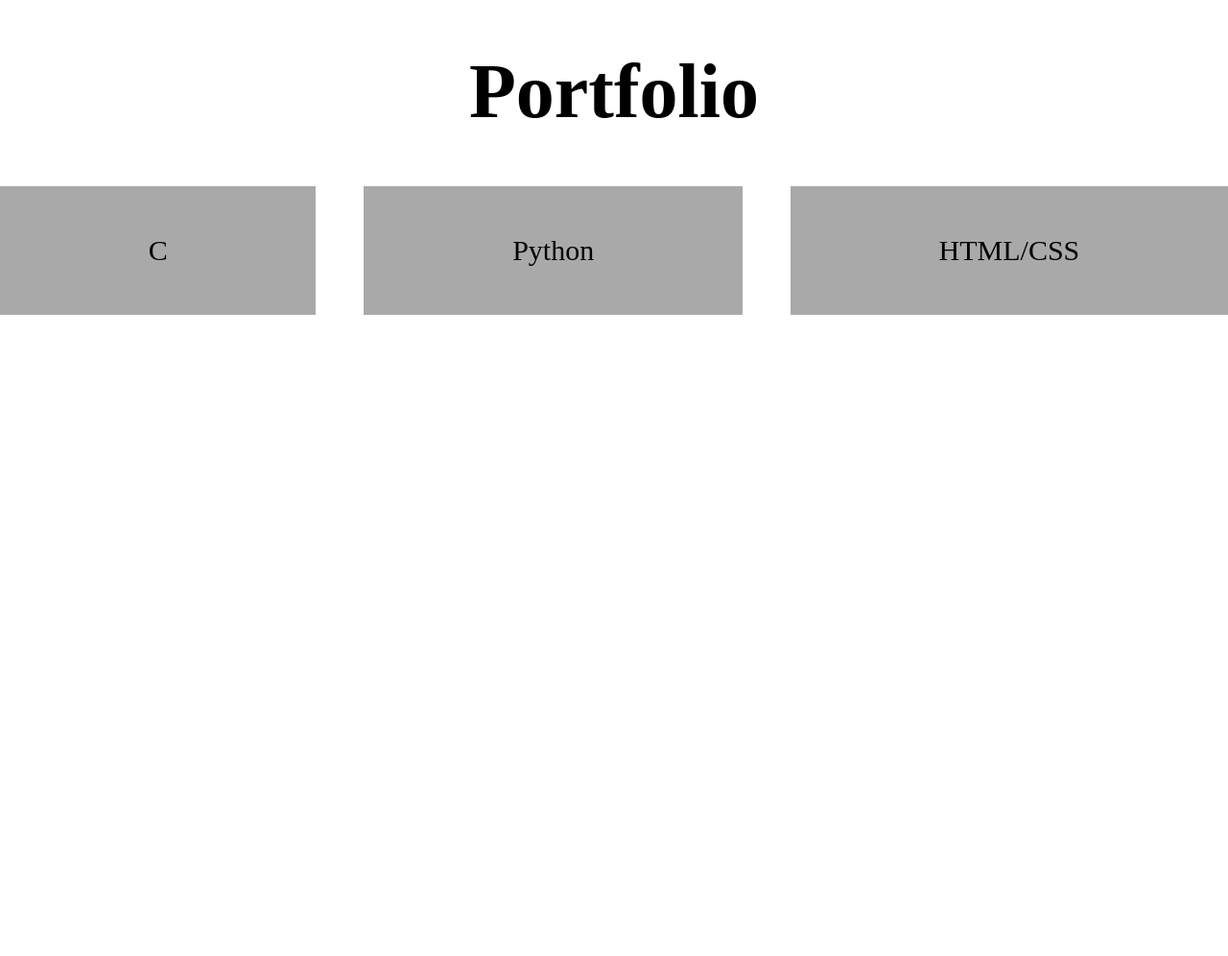
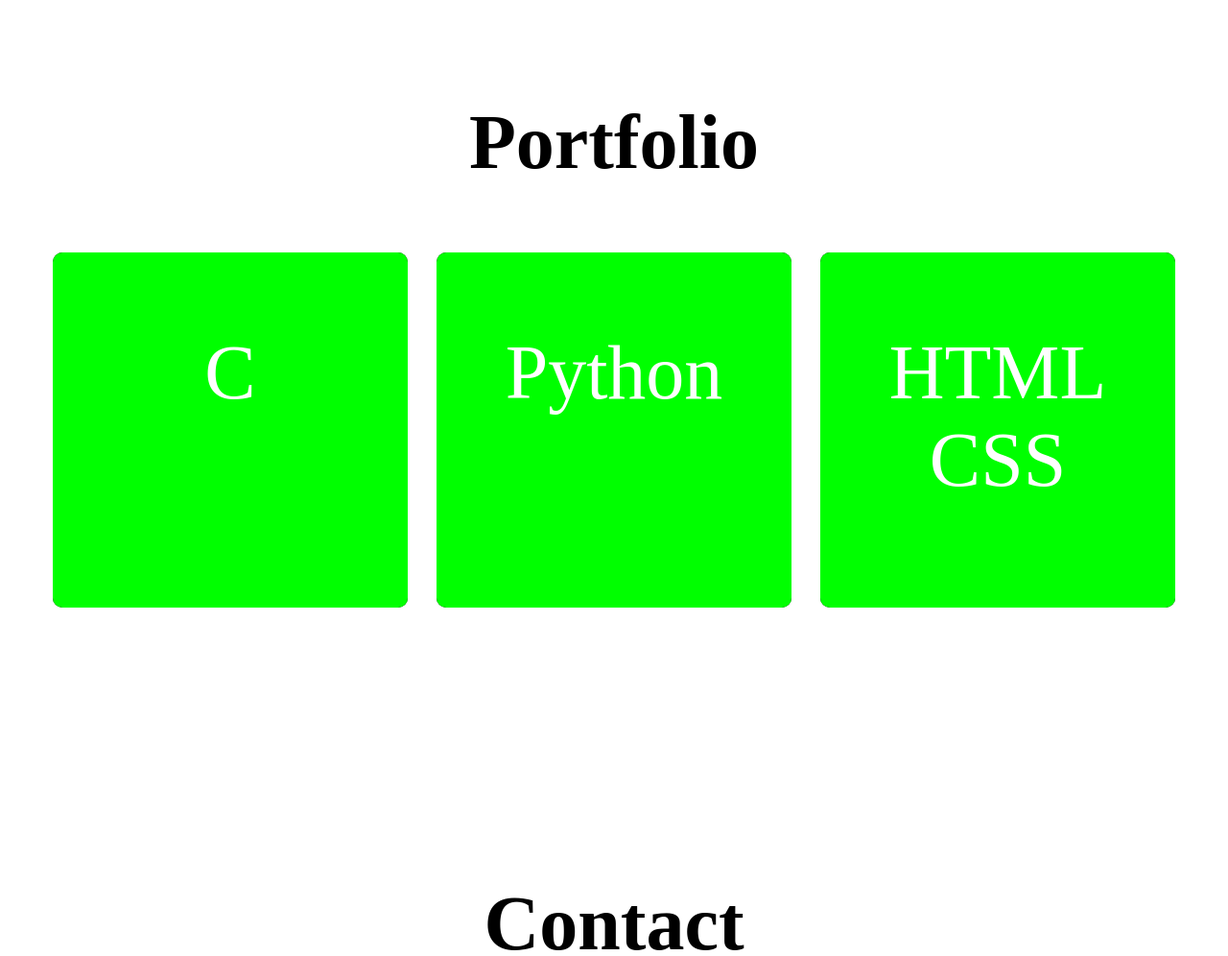
Before and after one commit to WBruss/itsme, a plain HTML site: page index.html in a window 1280 px wide. Shown: the part 1804-2800 px from the top of the page at 96% size. Drawn offline with Linux system fonts and the light colour scheme.

Commit message:
Basic final touches done
Completed portfolio page.
Completed contact page.
Javascript added for sticky navigation bar.

```diff
--- a/index.css
+++ b/index.css
@@ -2,31 +2,12 @@ body{
     margin: -50 0;
 }
 
-
-
-li {
-    display: inline;
-}
-
-ul {
-    margin-top: 250px;
-    list-style-type: none;
-}
-
-li a {
-
-    color: white;
-    font-size: 30px;
-    text-align: center;
-    padding: 0px 130px;
-    text-decoration: none;
-}
-
 #home {
-    height: 1000px;
+    height: 900px;
+    margin: 0px;
+    padding: 0px;
     background-image: url("img/owl.jpg");
     background-size: cover;
-    ;
 }
 
 #name {
@@ -37,12 +18,43 @@ li a {
     margin-left: 100px;
 }
 
+
+#nav {
+    margin-top: 250px;
+    list-style-type: none;
+    z-index: 2;
+}
+
+#nav li {
+    display: inline;
+}
+
+#nav li a {
+
+    color: white;
+    font-size: 30px;
+    text-align: center;
+    padding: 0px 130px;
+    text-decoration: none;
+}
+
+.sticky {
+    margin-top: 10px;
+    background-color: #000;
+    position: fixed;
+    transition: 0.5s;
+    top: -250px;
+    width: 100%;
+}
+
+
+
 #page1 {
     height: 850px;
     background-image: url("img/car2.jpg");
     background-position: right top;
     background-repeat: no-repeat;
-    margin-top: -53.5px;
+
     margin-right: 0px;
     padding-left: 50px;
 }
@@ -63,31 +75,73 @@ li a {
 }
 
 #page2 {
-    height: 1000px;
-
+    height: 850px;
 }
 #portolio_h1 {
     font-size: 80px;
     text-align: center;
+    padding-top: 100px;
 }
 
 .grid-container {
-    display: grid;
-    grid-template-columns: auto auto auto;
-    grid-column-gap: 50px;
+    position: relative;
+    width: 1200px;
+    height: 400px;
+    margin: auto;
+    background: #fff;
 
   }
 
 .grid-item {
+    position: relative;
+    width: calc(400px - 30px);
+    height: calc(400px - 30px);
+    background: #000;
+    float: left;
+    margin: 15px;
+    box-sizing: border-box;
+    overflow: hidden;
+    border-radius: 10px;
+    align-content: center;
+}
+
+.grid-container .grid-item .icon {
+    position: absolute;
+    top: 50%;
+    left: 50%;
+    width: 100%;
+    height: 100%;
+    background: #0f0;
+    transform: translate(-50%, -50%);
+    transition: 0.5s;
+    z-index: 1;
+    font-size: 80px;
     text-align: center;
-    padding: 50px 0px;
-    background-color: darkgrey;
-    font-size: 30px;
+    color: #fff;
+}
+
+.grid-container .grid-item .icon_content {
+    position: absolute;
+    font-size: 25px;
+    padding: 5px;
+    color: #0f0;
+    text-justify: auto;
+    transition: 0.3s;
+}
+
+.grid-item:hover .icon{
+    font-size: 35px;
+}
+
+.grid-container .grid-item:hover .icon_content {
+
+    color: #fff;
 }
 
 #page3 {
-    height: 1000px;
+    height: 700px;
     text-align: center;
+    padding-top: 10px;
 }
 
 #contact_h1 {
--- a/index.html
+++ b/index.html
@@ -22,6 +22,20 @@
                         </ul>
                    </div>
         </div>
+        <script>
+            window.onscroll = function(){myFunction()};
+            var navbar = document.getElementById("nav");
+            var sticky = navbar.offsetTop;
+
+            function myFunction(){
+                if (window.pageYOffset > (sticky + 2)){
+                    navbar.classList.add("sticky")
+                }
+                else{
+                    navbar.classList.remove("sticky");
+                }
+            }
+        </script>
 
         <div id="page1">
             <a id="about" class="smooth"></a>
@@ -45,9 +59,38 @@ work my way up to my target as I work for companies that require software develo
                 </h1>
 
                 <div class="grid-container">
-                        <div class="grid-item">C</div>
-                        <div class="grid-item">Python</div>
-                        <div class="grid-item">HTML/CSS</div>
+                        <div class="grid-item">
+                            <div class = "icon">
+                                <p class = "icon_txt">C</p>
+                                <p class = "icon_content">
+                                    I am an intermediate C programmer.
+                                    I like how level C is. What you code is what you get.
+                                    I know the basics; variables, conditional statements, loops, pointers and arrays.
+                                    I want to work on embended systems.
+                                </p>
+                            </div>
+                        </div>
+                        <div class="grid-item">
+                                <div class = "icon">
+                                    <p>Python</p>
+                                    <p class = "icon_content">
+                                            I am still learning Pyhton. Everybody is anyway. I've not yet done
+                                            much with it. I'm learning it on Codecademy. Python amazes me for its
+                                            wide applications. I'm planning to use it for web development and mobile
+                                            app development.
+                                        </p>
+                                </div>
+                            </div>
+                            <div class="grid-item">
+                                    <div class = "icon">
+                                        <p>HTML<br>CSS</p>
+                                        <p class = "icon_content">
+                                                I have worked with HTML/CSS for quite some time now. This is where my programming
+                                                journey began. I didn't know much of what I was doing then. This is the first serious
+                                                project I've coded in HTML/CSS.
+                                            </p>
+                                    </div>
+                                </div>
                       </div>
 
         </div>
```
